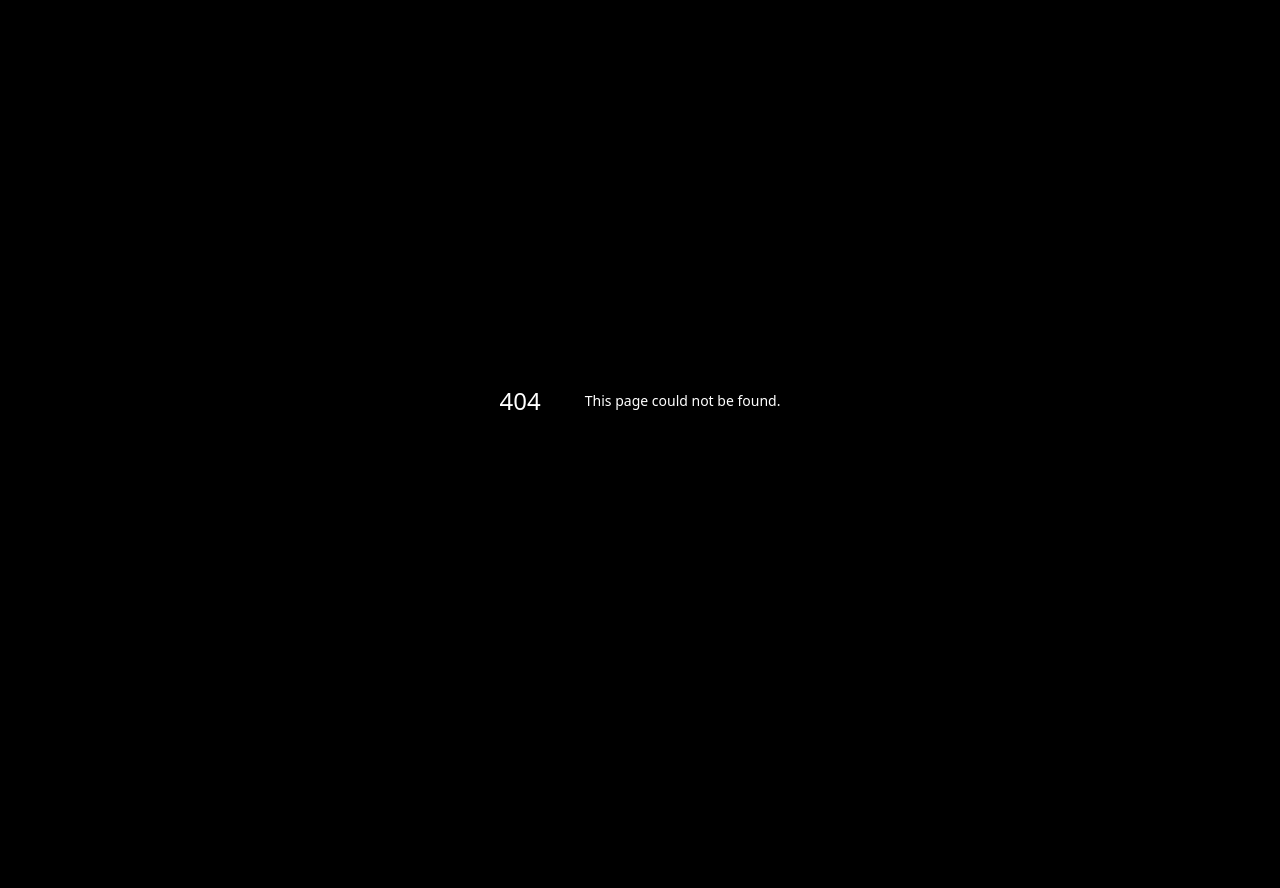
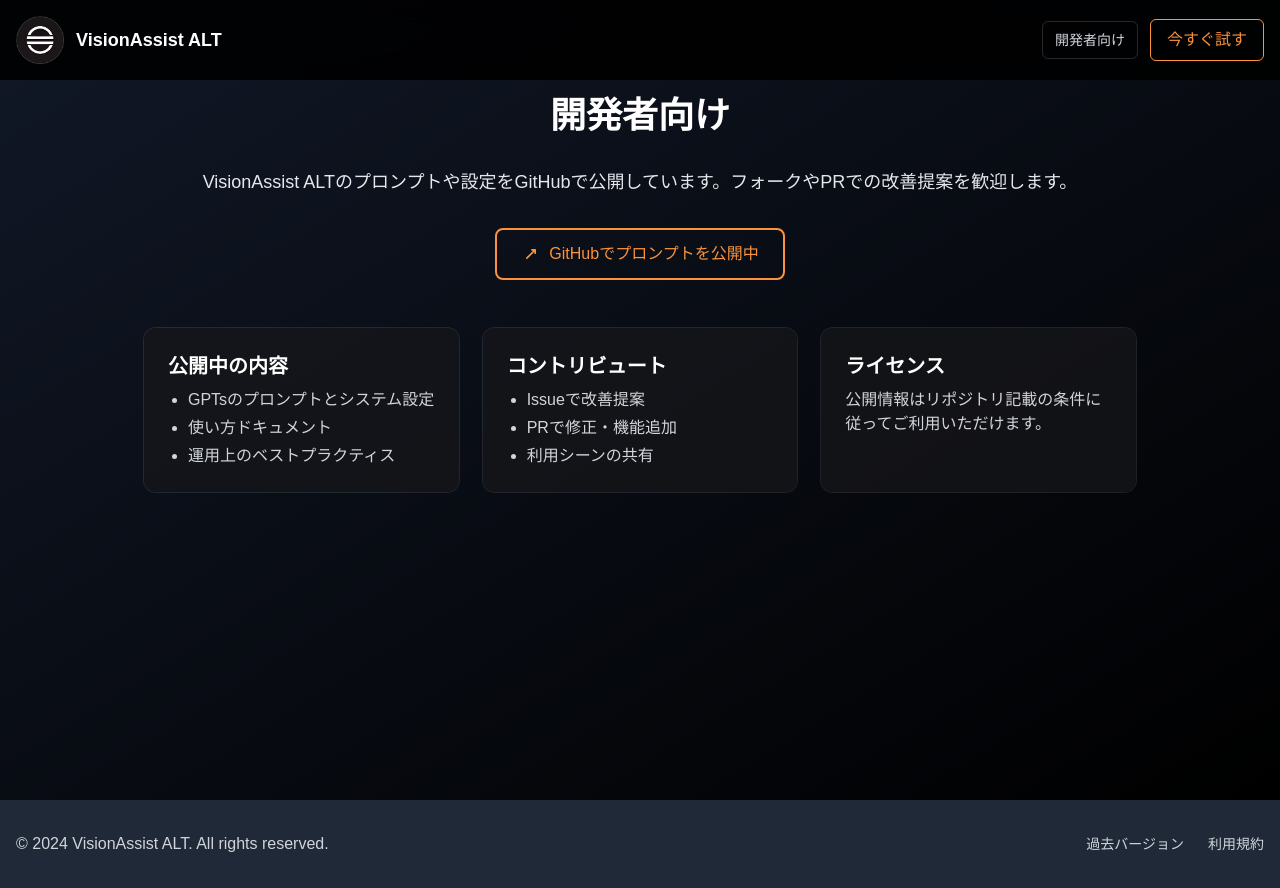
Before and after one commit to Gashin0601/VisionAssistALT-NodeJS, a Next.js app: page /developers in a window 1280 px wide. Before the commit this address had no page. Before the commit the page ends 800 px from the top, so only its background shows below. Built offline with nearby package versions, Linux system fonts and the light colour scheme.

Commit message:
feat(developers): create dedicated /developers page and add header nav\n\n- New route: /developers with content migrated from home section\n- Header: add link to Developers page next to primary CTA\n- Home: remove inline Developers section\n

```diff
--- /dev/null
+++ b/src/app/developers/page.tsx
@@ -0,0 +1,88 @@
+"use client";
+
+import { motion } from "framer-motion";
+import Header from "@/components/Header";
+import Footer from "@/components/Footer";
+import Link from "next/link";
+
+export default function DevelopersPage() {
+  return (
+    <>
+      <Header />
+      <main className="min-h-screen bg-gradient-to-br from-gray-900 to-black text-white">
+        <div className="container mx-auto px-4 py-24 max-w-5xl">
+          <motion.h1
+            className="text-4xl font-bold mb-8 text-center"
+            initial={{ opacity: 0, y: 50 }}
+            animate={{ opacity: 1, y: 0 }}
+            transition={{ duration: 0.9 }}
+          >
+            開発者向け
+          </motion.h1>
+
+          <motion.p
+            className="text-lg text-gray-200 text-center mb-8"
+            initial={{ opacity: 0, y: 40 }}
+            animate={{ opacity: 1, y: 0 }}
+            transition={{ duration: 0.6, delay: 0.1 }}
+          >
+            VisionAssist ALTのプロンプトや設定をGitHubで公開しています。フォークやPRでの改善提案を歓迎します。
+          </motion.p>
+
+          <motion.div
+            className="flex justify-center mb-12"
+            initial={{ opacity: 0, y: 20 }}
+            animate={{ opacity: 1, y: 0 }}
+            transition={{ duration: 0.5, delay: 0.15 }}
+          >
+            <Link
+              href="https://github.com/Gashin0601/VisionAssistALT-GPTs"
+              target="_blank"
+              rel="noopener noreferrer"
+              className="inline-flex items-center px-6 py-3 text-orange-400 border-2 border-orange-400 rounded-lg hover:bg-orange-400 hover:text-white font-medium transition-all duration-300 group"
+            >
+              <svg
+                className="w-5 h-5 mr-2 transition-transform duration-300 group-hover:-translate-y-0.5"
+                viewBox="0 0 24 24"
+                fill="none"
+                stroke="currentColor"
+              >
+                <path strokeLinecap="round" strokeLinejoin="round" strokeWidth={2} d="M13 7h4m0 0v4m0-4L7 17" />
+              </svg>
+              GitHubでプロンプトを公開中
+            </Link>
+          </motion.div>
+
+          <motion.div
+            className="grid grid-cols-1 md:grid-cols-3 gap-6"
+            initial={{ opacity: 0, y: 30 }}
+            animate={{ opacity: 1, y: 0 }}
+            transition={{ duration: 0.6, delay: 0.2 }}
+          >
+            <div className="rounded-xl bg-zinc-900/70 ring-1 ring-white/10 p-6">
+              <h2 className="text-xl font-semibold mb-2">公開中の内容</h2>
+              <ul className="list-disc pl-5 text-gray-300 space-y-1">
+                <li>GPTsのプロンプトとシステム設定</li>
+                <li>使い方ドキュメント</li>
+                <li>運用上のベストプラクティス</li>
+              </ul>
+            </div>
+            <div className="rounded-xl bg-zinc-900/70 ring-1 ring-white/10 p-6">
+              <h2 className="text-xl font-semibold mb-2">コントリビュート</h2>
+              <ul className="list-disc pl-5 text-gray-300 space-y-1">
+                <li>Issueで改善提案</li>
+                <li>PRで修正・機能追加</li>
+                <li>利用シーンの共有</li>
+              </ul>
+            </div>
+            <div className="rounded-xl bg-zinc-900/70 ring-1 ring-white/10 p-6">
+              <h2 className="text-xl font-semibold mb-2">ライセンス</h2>
+              <p className="text-gray-300">公開情報はリポジトリ記載の条件に従ってご利用いただけます。</p>
+            </div>
+          </motion.div>
+        </div>
+      </main>
+      <Footer />
+    </>
+  );
+}
--- a/src/app/page.tsx
+++ b/src/app/page.tsx
@@ -51,7 +51,7 @@ export default function Home() {
             <News />
             <Versions />
             <Future />
-            <Developers />
+            {/* 開発者向けは特設ページに移動 */}
           </main>
           <Footer />
         </>
--- a/src/components/Header.tsx
+++ b/src/components/Header.tsx
@@ -18,7 +18,13 @@ export default function Header() {
           />
           <span className="text-white text-lg font-semibold">VisionAssist ALT</span>
         </div>
-        <div className="flex items-center">
+        <div className="flex items-center gap-3">
+          <Link
+            href="/developers"
+            className="px-3 py-2 text-gray-300 border border-white/15 rounded-md hover:bg-white/5 transition duration-200 text-sm"
+          >
+            開発者向け
+          </Link>
           <Link
             href="https://chatgpt.com/g/g-DRYfgEhV6-visionassist-alt"
             className="px-4 py-2 text-orange-400 border border-orange-400 rounded-md hover:bg-orange-400 hover:text-white transition duration-200"
```
